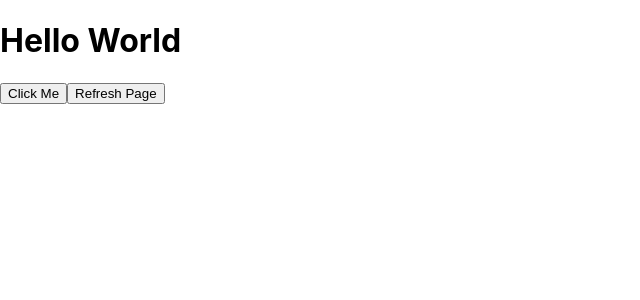
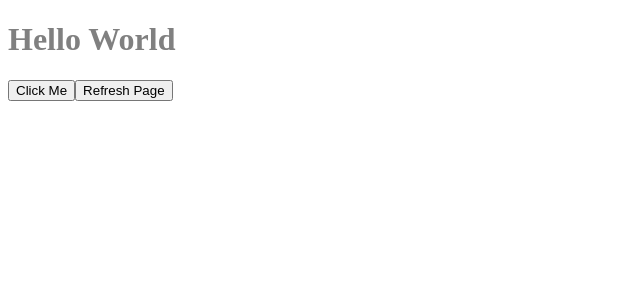
Before and after one commit to Anikets08/LearnNext, a Next.js app: page / in a window 1280 px wide. Shown: the top 300 px of the page, without its empty margins (0-640 px from the left). Built offline with nearby package versions, Linux system fonts and the light colour scheme.

Commit message:
added jsx styling (similar to the styled component)

```diff
--- a/pages/_app.tsx
+++ /dev/null
@@ -1,7 +0,0 @@
-import '../styles/globals.css'
-import type { AppProps } from 'next/app'
-
-function MyApp({ Component, pageProps }: AppProps) {
-  return <Component {...pageProps} />
-}
-export default MyApp
--- a/pages/index.tsx
+++ b/pages/index.tsx
@@ -5,7 +5,14 @@ import router, { useRouter } from 'next/router'
 export default function Home() {
   return (
    <div className="home">
-     <h1>Hello World</h1>
+     <h1 className="title">Hello World</h1>
+     <style jsx>{
+       `
+       .title{
+         color:grey;
+       }
+       `
+     }</style>
      <button onClick={()=>router.push({pathname:'/nextpage'})}>Click Me</button>
      <button onClick={()=>router.reload()}>Refresh Page</button>
    </div>
```
